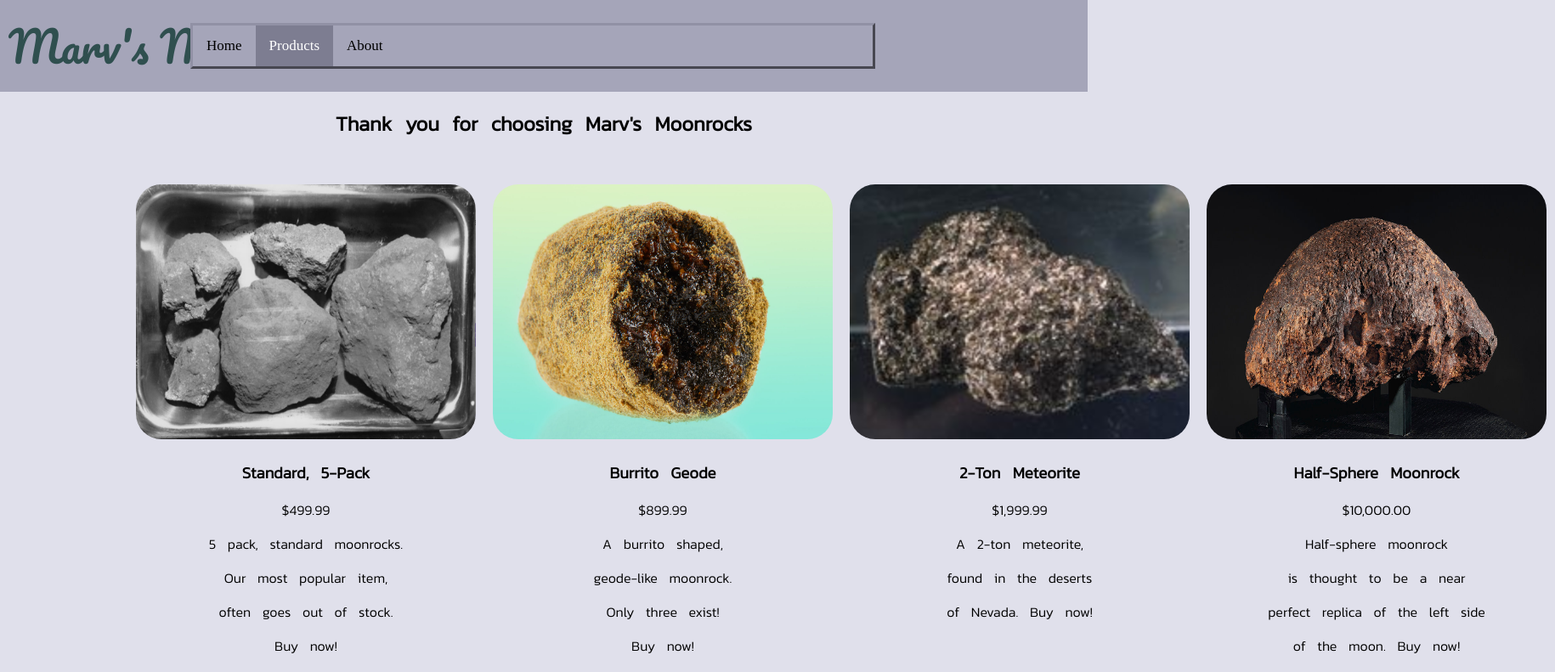
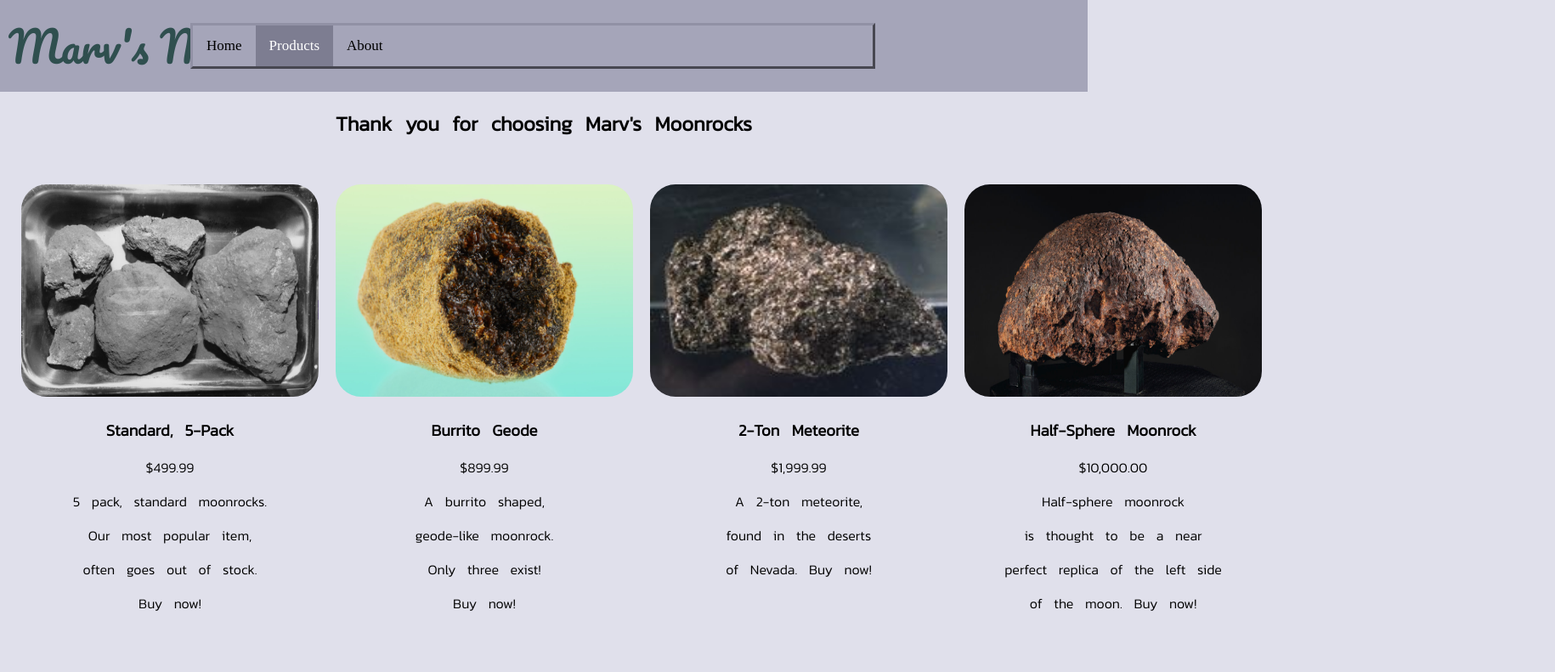
Before and after one commit to QrowBranwenn/website, a plain HTML site: page products.html in a window 1280 px wide. Shown: the top 791 px of the page at 85% size, 1830 px wide, since content can reach past the window. Drawn offline with Linux system fonts and the light colour scheme.

Commit message:
fixedMargins

```diff
--- a/css/productStyle.css
+++ b/css/productStyle.css
@@ -33,12 +33,13 @@ main {
     display: flex;
     flex-direction: column;
     font-family: 'Kanit';
+    margin: auto;
 }
 
 article {
-    margin-left: 150px;
-    margin-right: 150px;
-    min-width: 50em;
+    margin-left: 15px;
+    margin-right: 15px;
+    /* min-width: 50em; */
     text-align: center;
     word-spacing: 10px;
     background-color: rgb(224, 224, 235);
--- a/products.html
+++ b/products.html
@@ -24,7 +24,7 @@
             <br>
             <div class="productList">
                 <div class="products">
-                    <a href="productLinks/fivePack.html"><img src="images/fivePack.png" alt="Image could not be loaded" width="400" height="300"></a>
+                    <a href="productLinks/fivePack.html"><img src="images/fivePack.png" alt="Image could not be loaded" width="350" height="250"></a>
                     <div>
                         <h3>Standard, 5-Pack</h3>
                         <p>$499.99</p>
@@ -35,7 +35,7 @@
                     </div>
                 </div>
                 <div class="products">
-                    <a href="productLinks/burritoRock.html"><img src="images/burritoRock.jpg" alt="Image could not be loaded" width="400" height="300"></a>
+                    <a href="productLinks/burritoRock.html"><img src="images/burritoRock.jpg" alt="Image could not be loaded" width="350" height="250"></a>
                     <div>
                         <h3>Burrito Geode</h3>
                         <p>$899.99</p>
@@ -46,7 +46,7 @@
                     </div>
                 </div>
                 <div class="products">
-                    <a href="productLinks/largeRock.html"><img src="images/bigRock.jpg" alt="Image could not be loaded" width="400" height="300"></a>
+                    <a href="productLinks/largeRock.html"><img src="images/bigRock.jpg" alt="Image could not be loaded" width="350" height="250"></a>
                     <div>
                         <h3>2-Ton Meteorite</h3>
                         <p>$1,999.99</p>
@@ -56,7 +56,7 @@
                     </div>
                 </div>
                 <div class="products">
-                    <a href="productLinks/halfSphere.html"><img src="images/domeRock.jpg" alt="Image could not be loaded" width="400" height="300"></a>
+                    <a href="productLinks/halfSphere.html"><img src="images/domeRock.jpg" alt="Image could not be loaded" width="350" height="250"></a>
                     <div>
                         <h3>Half-Sphere Moonrock</h3>
                         <p>$10,000.00</p>
```
